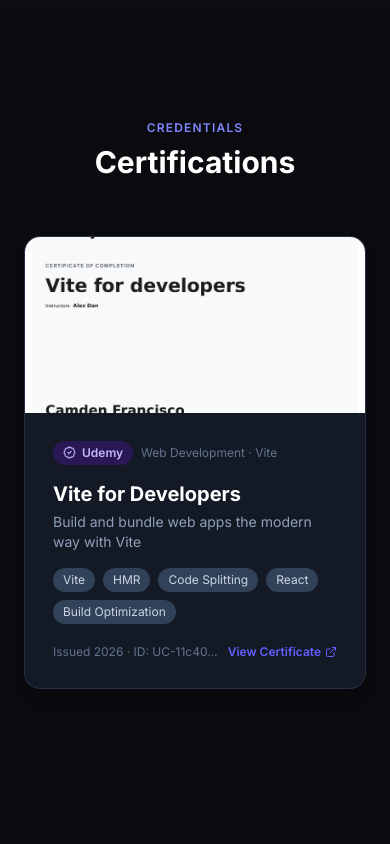
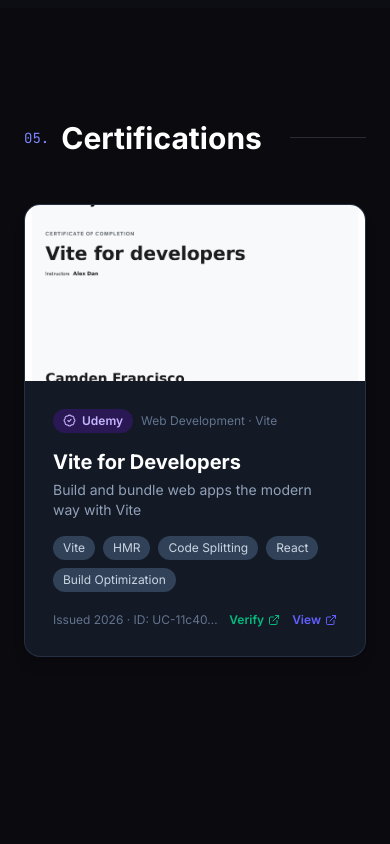
Before and after one commit to codingbrain01/codingbrain, a React (Vite) app: page / in a window 390 px wide. Shown: the part 9040-9884 px from the top of the page. Built offline with nearby package versions, Linux system fonts and the light colour scheme.

Commit message:
added: certificate verification url

```diff
--- a/src/components/Certifications.tsx
+++ b/src/components/Certifications.tsx
@@ -1,5 +1,7 @@
 import { useState } from 'react';
 import { motion, AnimatePresence } from 'framer-motion';
+import { useInView } from 'framer-motion';
+import { useRef } from 'react';
 import { X, ExternalLink, BadgeCheck } from 'lucide-react';
 
 const cert = {
@@ -11,37 +13,35 @@
   skills: ['Vite', 'HMR', 'Code Splitting', 'React', 'Build Optimization'],
   image: '/UC-11c40174-c357-4621-9694-cf1530cb055f.jpg',
   credentialId: 'UC-11c40174-c357-4621-9694-cf1530cb055f',
+  verifyUrl: 'https://ude.my/UC-11c40174-c357-4621-9694-cf1530cb055f/',
 };
 
 export default function Certifications() {
   const [lightbox, setLightbox] = useState(false);
+  const ref = useRef(null);
+  const inView = useInView(ref, { once: true, margin: '-100px' });
 
   return (
-    <section id="certifications" className="py-28 px-6">
-      <div className="max-w-5xl mx-auto">
+    <section id="certifications" className="py-28 px-6" ref={ref}>
+      <div className="max-w-6xl mx-auto">
 
-        {/* Heading */}
+        {/* Heading — matches other sections */}
         <motion.div
-          initial={{ opacity: 0, y: 24 }}
-          whileInView={{ opacity: 1, y: 0 }}
-          viewport={{ once: true }}
-          transition={{ duration: 0.5 }}
-          className="mb-14 text-center"
+          initial={{ opacity: 0, y: 20 }}
+          animate={inView ? { opacity: 1, y: 0 } : {}}
+          transition={{ duration: 0.6 }}
+          className="flex items-center gap-3 mb-12"
         >
-          <p className="text-xs font-semibold tracking-widest uppercase text-indigo-400 dark:text-indigo-400 mb-2">
-            Credentials
-          </p>
-          <h2 className="text-3xl md:text-4xl font-bold text-slate-900 dark:text-white">
-            Certifications
-          </h2>
+          <span className="font-mono text-indigo-500 dark:text-indigo-400 text-sm">05.</span>
+          <h2 className="text-3xl font-bold text-slate-900 dark:text-white">Certifications</h2>
+          <div className="flex-1 h-px bg-(--border) ml-4" />
         </motion.div>
 
         {/* Card */}
         <motion.div
           initial={{ opacity: 0, y: 32 }}
-          whileInView={{ opacity: 1, y: 0 }}
-          viewport={{ once: true }}
-          transition={{ duration: 0.55 }}
+          animate={inView ? { opacity: 1, y: 0 } : {}}
+          transition={{ duration: 0.55, delay: 0.1 }}
           className="flex flex-col sm:flex-row gap-0 rounded-2xl overflow-hidden border border-slate-200 dark:border-slate-700/60 bg-white dark:bg-slate-800/50 shadow-lg"
         >
           {/* Thumbnail */}
@@ -98,12 +98,22 @@
               <span className="text-xs text-slate-400 dark:text-slate-500">
                 Issued {cert.year} · ID: {cert.credentialId.slice(0, 8)}…
               </span>
-              <button
-                onClick={() => setLightbox(true)}
-                className="text-xs font-semibold text-indigo-500 hover:text-indigo-400 transition-colors flex items-center gap-1"
-              >
-                View Certificate <ExternalLink size={12} />
-              </button>
+              <div className="flex items-center gap-3">
+                <a
+                  href={cert.verifyUrl}
+                  target="_blank"
+                  rel="noopener noreferrer"
+                  className="text-xs font-semibold text-emerald-500 hover:text-emerald-400 transition-colors flex items-center gap-1"
+                >
+                  Verify <ExternalLink size={12} />
+                </a>
+                <button
+                  onClick={() => setLightbox(true)}
+                  className="text-xs font-semibold text-indigo-500 hover:text-indigo-400 transition-colors flex items-center gap-1"
+                >
+                  View <ExternalLink size={12} />
+                </button>
+              </div>
             </div>
           </div>
         </motion.div>
--- a/src/components/Contact.tsx
+++ b/src/components/Contact.tsx
@@ -105,7 +105,7 @@
           transition={{ duration: 0.6 }}
           className="flex items-center justify-center gap-3 mb-12"
         >
-          <span className="font-mono text-indigo-500 dark:text-indigo-400 text-sm">05.</span>
+          <span className="font-mono text-indigo-500 dark:text-indigo-400 text-sm">06.</span>
           <h2 className="text-3xl font-bold text-slate-900 dark:text-white">Get In Touch</h2>
         </motion.div>
 
--- a/src/components/Navbar.tsx
+++ b/src/components/Navbar.tsx
@@ -6,11 +6,12 @@
 import { openMailPicker } from '../utils/mailPicker';
 
 const links = [
-  { label: 'About',      to: '/about',      id: 'about' },
-  { label: 'Skills',     to: '/skills',     id: 'skills' },
-  { label: 'Experience', to: '/experience', id: 'experience' },
-  { label: 'Projects',   to: '/projects',   id: 'projects' },
-  { label: 'Contact',    to: '/contact',    id: 'contact' },
+  { label: 'About',           to: '/about',           id: 'about' },
+  { label: 'Skills',          to: '/skills',           id: 'skills' },
+  { label: 'Experience',      to: '/experience',       id: 'experience' },
+  { label: 'Projects',        to: '/projects',         id: 'projects' },
+  { label: 'Certifications',  to: '/certifications',   id: 'certifications' },
+  { label: 'Contact',         to: '/contact',          id: 'contact' },
 ];
 
 export default function Navbar() {
--- a/src/context/ThemeContext.tsx
+++ b/src/context/ThemeContext.tsx
@@ -22,8 +22,15 @@
     localStorage.setItem('theme', theme);
   }, [theme]);
 
+  function toggle() {
+    const root = document.documentElement;
+    root.classList.add('theme-switching');
+    setTheme(t => t === 'dark' ? 'light' : 'dark');
+    setTimeout(() => root.classList.remove('theme-switching'), 350);
+  }
+
   return (
-    <ThemeContext.Provider value={{ theme, toggle: () => setTheme(t => t === 'dark' ? 'light' : 'dark') }}>
+    <ThemeContext.Provider value={{ theme, toggle }}>
       {children}
     </ThemeContext.Provider>
   );
--- a/src/index.css
+++ b/src/index.css
@@ -24,6 +24,22 @@
   --border-subtle:   #1e1e2a;
 }
 
+/* ─── Theme-switch sync ─────────────────────────────────────────────
+   Unlayered + !important so it beats every @layer utilities duration-*
+   class. Active only for the 350 ms window while JS holds the class.
+──────────────────────────────────────────────────────────────────── */
+.theme-switching *,
+.theme-switching *::before,
+.theme-switching *::after {
+  transition:
+    color            300ms ease,
+    background-color 300ms ease,
+    border-color     300ms ease,
+    fill             300ms ease,
+    stroke           300ms ease,
+    box-shadow       300ms ease !important;
+}
+
 /* ─── Base ─────────────────────────────────────────────────────────── */
 @layer base {
   * { scroll-behavior: smooth; }
@@ -33,7 +49,6 @@
     color: #0f172a;
     font-family: 'Inter', sans-serif;
     -webkit-font-smoothing: antialiased;
-    transition: background-color 0.25s ease, color 0.25s ease;
   }
 
   .dark body { color: #e2e8f0; }
```
